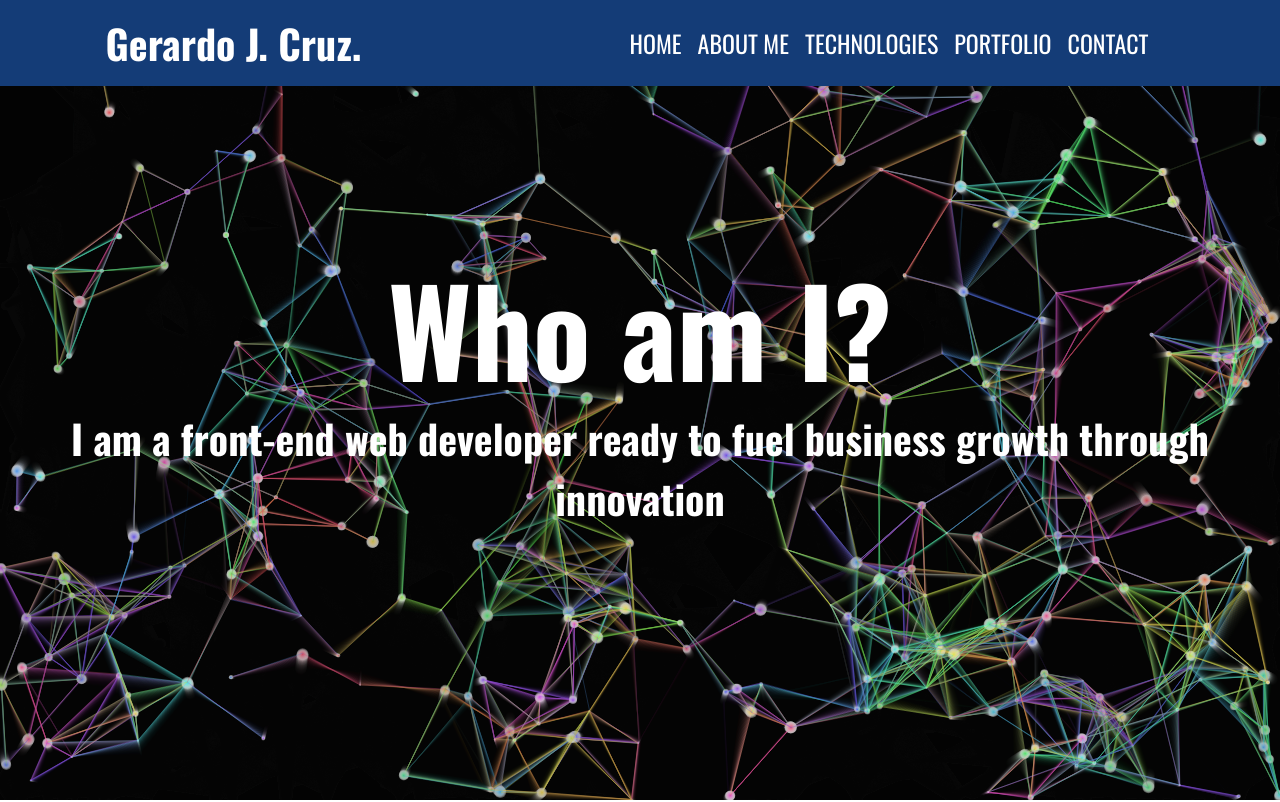
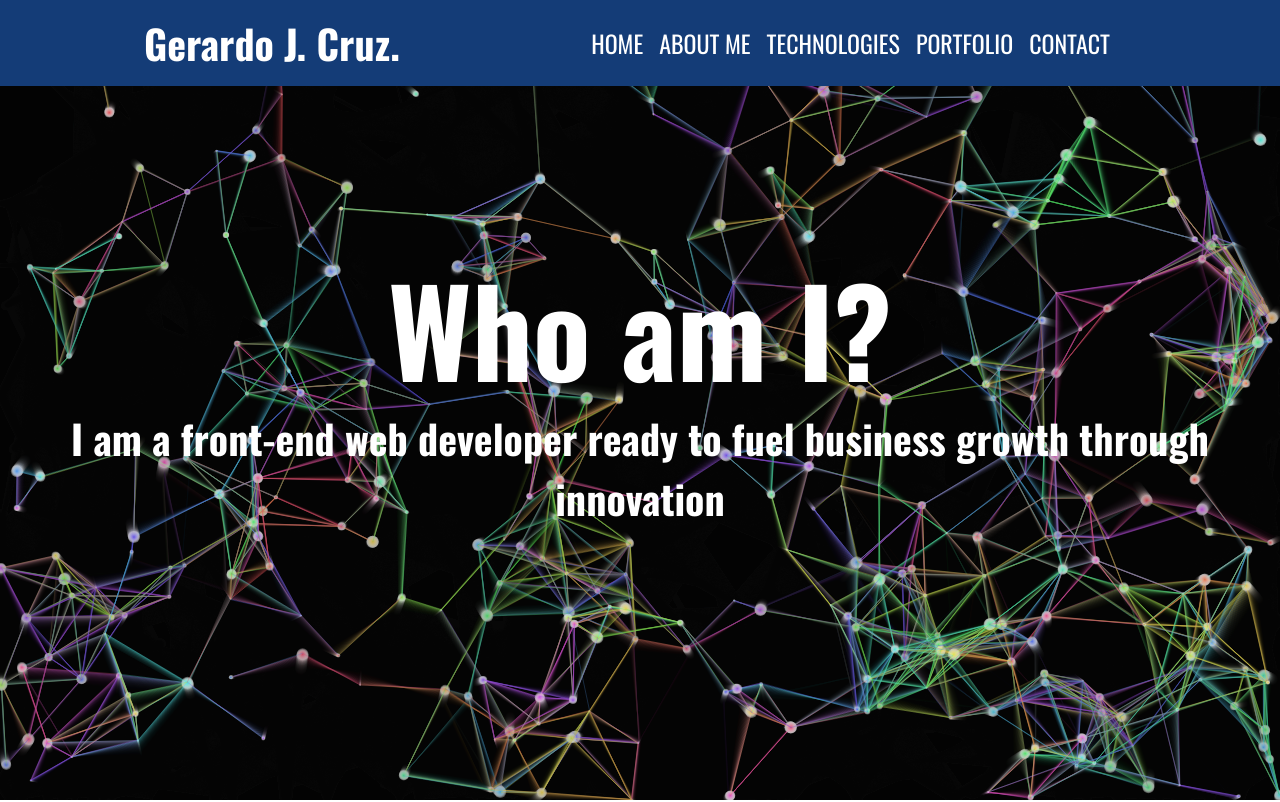
Before and after one commit to GerardoJCruz/portfolio, a React (Create React App) app: page / in a window 1280 px wide. Shown: the top 802 px of the page. Built offline with nearby package versions, Linux system fonts and the light colour scheme.

Commit message:
Portfolio GerardoJ

```diff
--- a/package.json
+++ b/package.json
@@ -12,7 +12,6 @@
     "react-bootstrap": "^1.6.1",
     "react-dom": "^18.1.0",
     "react-scripts": "4.0.3",
-    "react-typed": "^1.2.0",
     "sass": "^1.63.5",
     "web-vitals": "^1.0.1"
   },
--- a/src/screens/Header.js
+++ b/src/screens/Header.js
@@ -6,7 +6,7 @@ function Header() {
         <div className='header-info'>
             <h1 className='header-title'> Who am I?</h1>
             <p>
-              I am a front-end web developer ready to fuel business growth through innovation
+                I am a front-end web developer ready to fuel business growth through innovation
             </p>
         </div>
     )
--- a/src/styles/styles-components/_navigationBar.scss
+++ b/src/styles/styles-components/_navigationBar.scss
@@ -3,9 +3,9 @@
     color           : white;
 }
 
-@media (min-width: 768px) {
+@media (min-width: 1200px) {
     .navigation__container{
-        padding-inline: 7%;
+        padding-inline: 10%;
     }
 }
 
```
